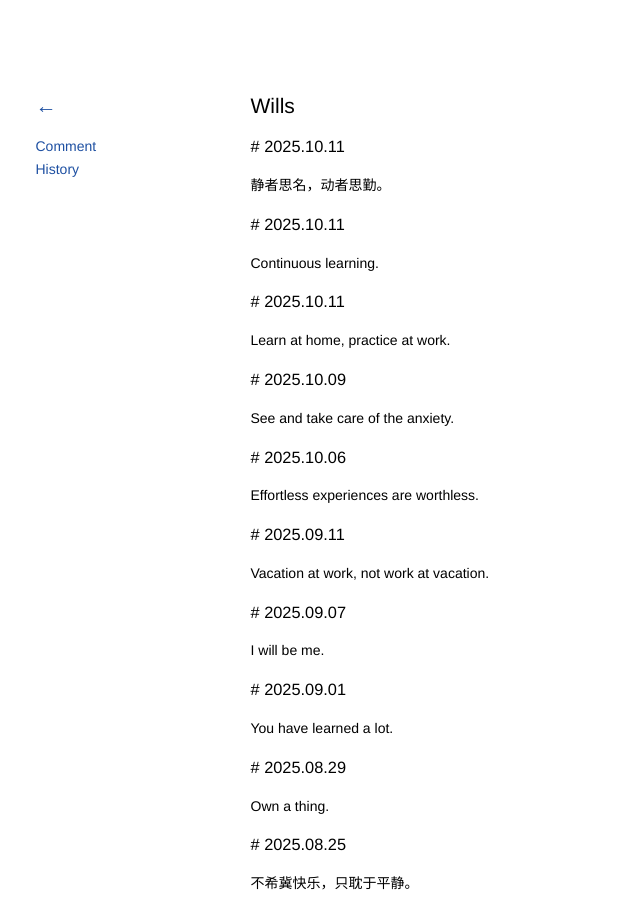
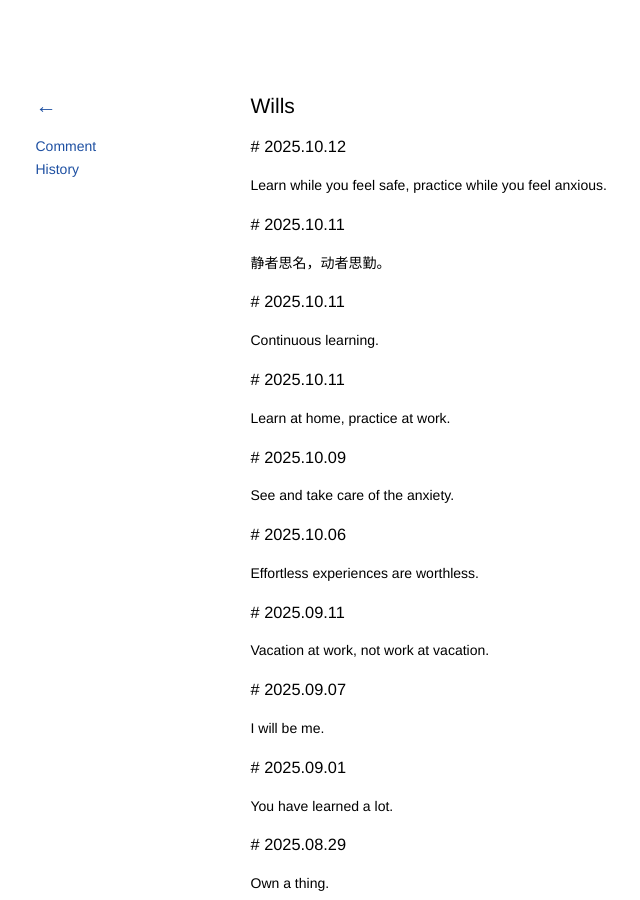
Before and after one commit to kidlj/awei, a Jekyll site: the page built from _wiki/wills.md, in a window 1280 px wide and 900 px high. Shown: the whole window, without its empty margins (97-737 px from the left). Built offline with Jekyll 4.4.1, drawn with Linux system fonts in a browser that asks for light colours.

Commit message:
update wills

```diff
--- a/_wiki/wills.md
+++ b/_wiki/wills.md
@@ -1,6 +1,10 @@
 ---
 title: Wills
 ---
+
+### 2025.10.12
+
+Learn while you feel safe, practice while you feel anxious.
 
 ### 2025.10.11
 
```
